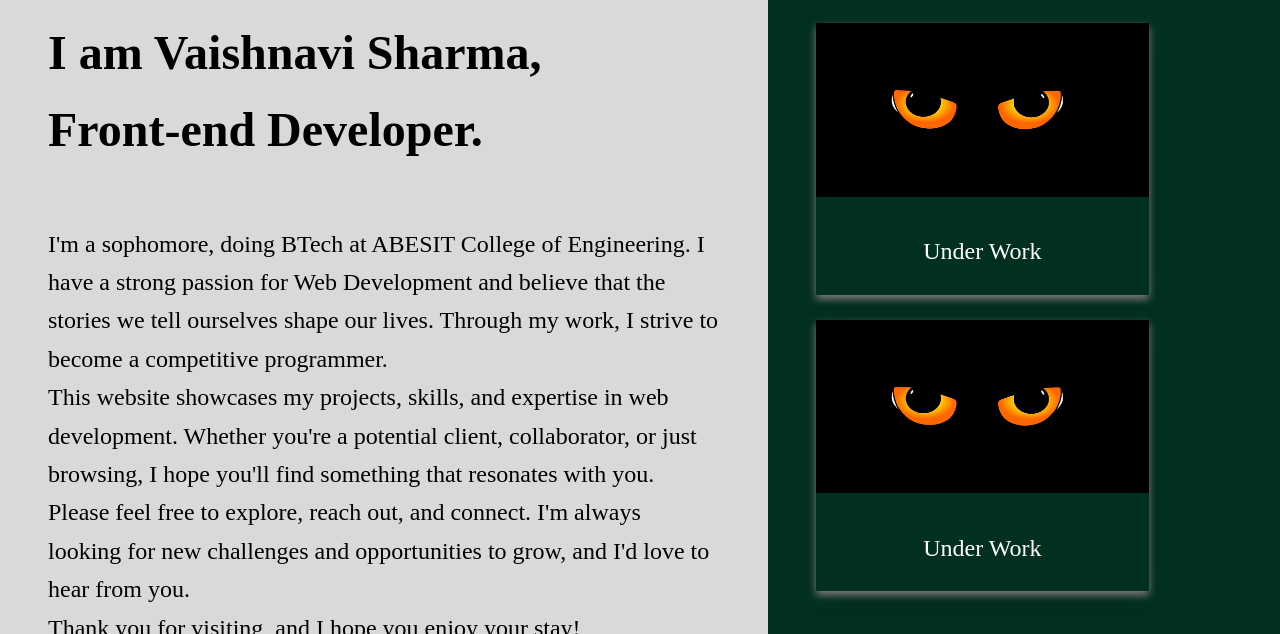
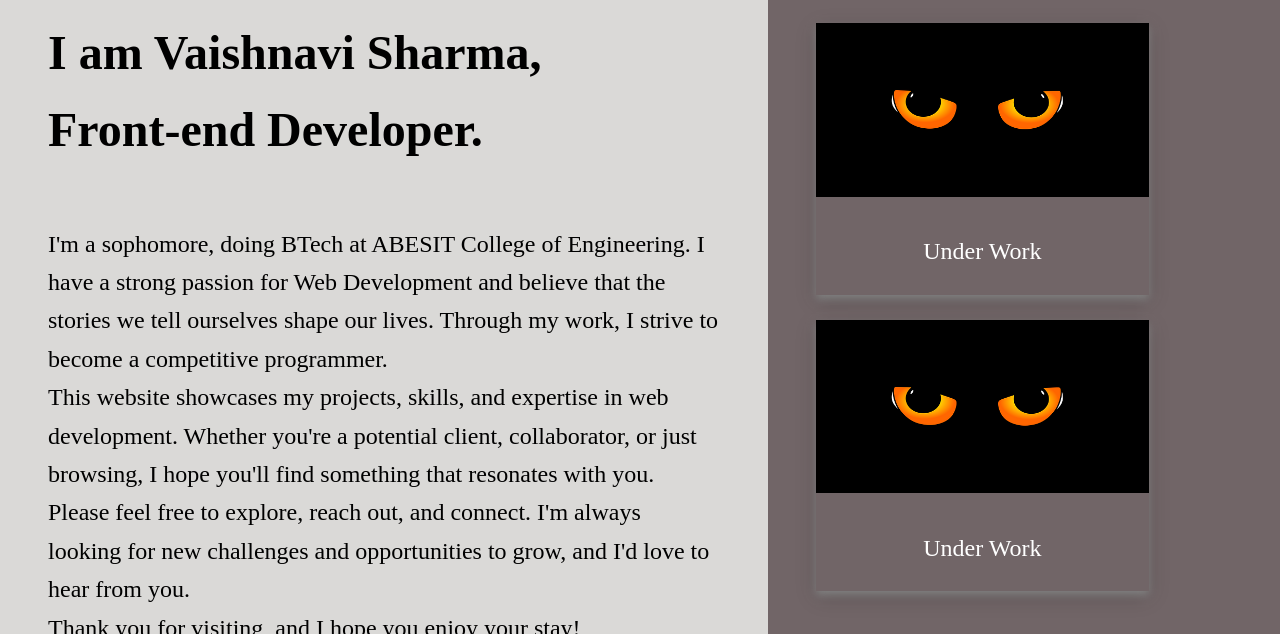
Before and after one commit to ssjhyyk/Portfolio, a plain HTML site: page index.html in a window 1280 px wide. Shown: the part 166-800 px from the top of the page. Drawn offline with Linux system fonts and the light colour scheme.

Commit message:
background change

```diff
--- a/styles/style.css
+++ b/styles/style.css
@@ -30,7 +30,7 @@ body {
 }
 
 .right {
-    background: #023020;
+    background: #716567;
     color: white;
     grid-column-start: span 4;
 }
```
